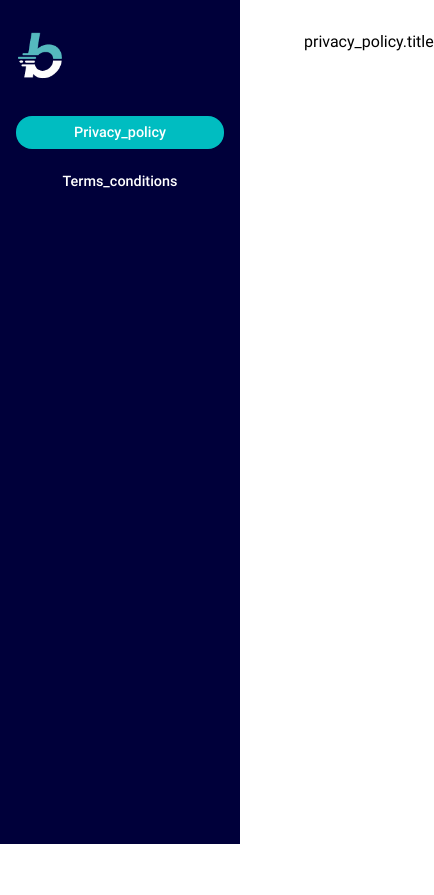
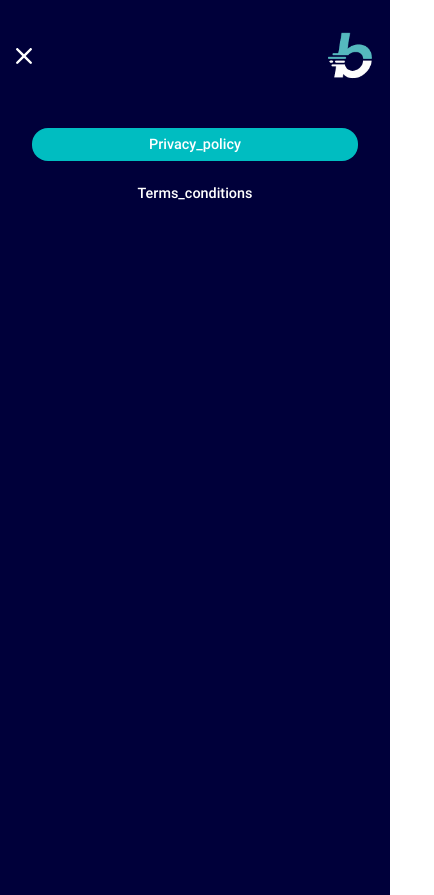
Before and after one commit to andresrodriguezsantos44/betsignal, a Vue app: page /privacy-policy in a window 390 px wide. Shown: the whole page, 434 px wide, since content can reach past the window. Before the commit the page ends 844 px from the top, so only its background shows below. Built offline with nearby package versions, Linux system fonts and the light colour scheme.

Commit message:
Legal terms navbar mobile design is don

```diff
--- a/src/components/LegalTerms/NavbarLegalTerms/NavbarLegalTermsStateless.vue
+++ b/src/components/LegalTerms/NavbarLegalTerms/NavbarLegalTermsStateless.vue
@@ -1,8 +1,15 @@
 <template>
   <section class="navbar-legal-terms bg-primary py-4 px-2">
-    <img src="../../../assets/images/logos/logo.png" alt="logo" class="logo mb-4 cursor-pointer" @click="navigateToHome()" />
+    <div :class="`d-flex align-items-center justify-content-between ${ !isMobile && 'mb-4' }`">
+      <img v-if="isMobile && !showNavbar" src="../../../assets/icons/navbar/menu.svg" alt="menu" class="icon-menu cursor-pointer" @click="handleShowNavbar()" />
+      <img v-if="isMobile && showNavbar" src="../../../assets/icons/navbar/close.svg" alt="close" class="icon-close cursor-pointer" @click="handleShowNavbar()" />
+      <img src="../../../assets/images/logos/logo.png" alt="logo" class="logo cursor-pointer" @click="navigateToHome()" />
+    </div>
 
-    <nav class="d-flex align-items-center justify-content-center flex-column">
+    <nav
+      v-if="showNavbar"
+      :class="`bg-primary navbar-legal-terms__links d-flex align-items-center justify-content-${ isMobile ? 'start' : 'center' } flex-column ${ isMobile && 'p-4' }`"
+    >
       <RouterLink
         v-for="(button, i) in buttons"
         :key="i"
@@ -23,39 +30,29 @@ export default {
   name: 'NavbarLegalTerms',
 
   props: {
+    isMobile: {
+      type: Boolean,
+      required: true
+    },
+    showNavbar: {
+      type: Boolean,
+      required: true
+    },
+    buttons: {
+      type: Array,
+      required: true
+    },
     navigateToHome: {
       type: Function,
       required: true
-    }
-  },
-
-  data: () => ({
-    buttons: [
-      {
-        text: 'privacy_policy',
-        active: false,
-        route: '/privacy-policy'
-      },
-      {
-        text: 'terms_conditions',
-        active: false,
-        route: '/terms-conditions'
-      }
-    ]
-  }),
-
-  mounted() {
-    this.setRouteSelected(this.$route.path)
-  },
-
-  methods: {
-    setRouteSelected(routeSelected) {
-      this.buttons = this.buttons.map(button => {
-        return {
-          ...button,
-          active: button.route === routeSelected ? true : false
-        }
-      })
+    },
+    setRouteSelected: {
+      type: Function,
+      required: true
+    },
+    handleShowNavbar: {
+      type: Function,
+      required: true
     }
   }
 }
@@ -69,4 +66,20 @@ export default {
   height: 100vh;
   width: 15rem;
 }
+
+@media (max-width: 767px) {
+  .navbar-legal-terms {
+    position: absolute;
+    height: 6rem;
+    width: 100%;
+  }
+
+  .navbar-legal-terms__links {
+    position: absolute;
+    top: 6rem;
+    left: 0;
+    height: 832%;
+    width: 100%;
+  }
+}
 </style>
--- a/src/components/LegalTerms/NavbarLegalTerms/index.vue
+++ b/src/components/LegalTerms/NavbarLegalTerms/index.vue
@@ -1,5 +1,12 @@
 <template>
-  <NavbarLegalTermsStateless :navigateToHome="navigateToHome" />
+  <NavbarLegalTermsStateless
+    :isMobile="isMobile"
+    :showNavbar="showNavbar"
+    :buttons="buttons"
+    :navigateToHome="navigateToHome"
+    :setRouteSelected="setRouteSelected"
+    :handleShowNavbar="handleShowNavbar"
+  />
 </template>
 
 <script>
@@ -12,9 +19,46 @@ export default {
     NavbarLegalTermsStateless
   },
 
+  data: () => ({
+    isMobile: false,
+    showNavbar: true,
+    buttons: [
+      {
+        text: 'privacy_policy',
+        active: false,
+        route: '/privacy-policy'
+      },
+      {
+        text: 'terms_conditions',
+        active: false,
+        route: '/terms-conditions'
+      }
+    ]
+  }),
+
+  created() {
+    this.isMobile = window.innerWidth <= 767
+    this.showNavbar = !this.isMobile
+    this.setRouteSelected(this.$route.path)
+  },
+
   methods: {
     navigateToHome() {
       this.$router.push('/')
+    },
+
+    setRouteSelected(routeSelected) {
+      this.buttons = this.buttons.map(button => {
+        return {
+          ...button,
+          active: button.route === routeSelected ? true : false
+        }
+      })
+      this.isMobile && this.handleShowNavbar()
+    },
+
+    handleShowNavbar() {
+      this.showNavbar = !this.showNavbar
     }
   }
 }
--- a/src/layouts/LegalTermsLayout.vue
+++ b/src/layouts/LegalTermsLayout.vue
@@ -22,4 +22,10 @@ export default {
 .legal-terms-layout{
   padding: 2rem 4rem 2rem 19rem;
 }
+
+@media (max-width: 767px) {
+  .legal-terms-layout{
+    padding: 8rem 2rem 2rem 2rem;
+  }
+}
 </style>
```
